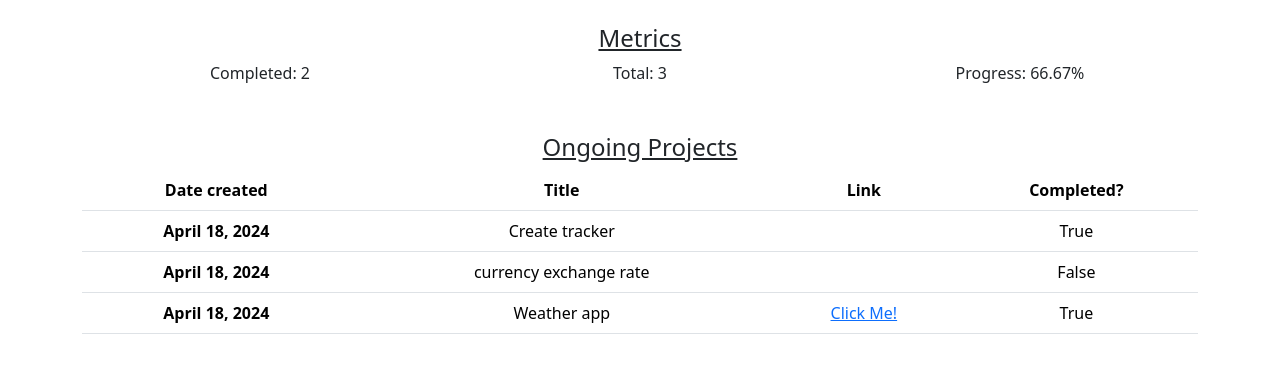
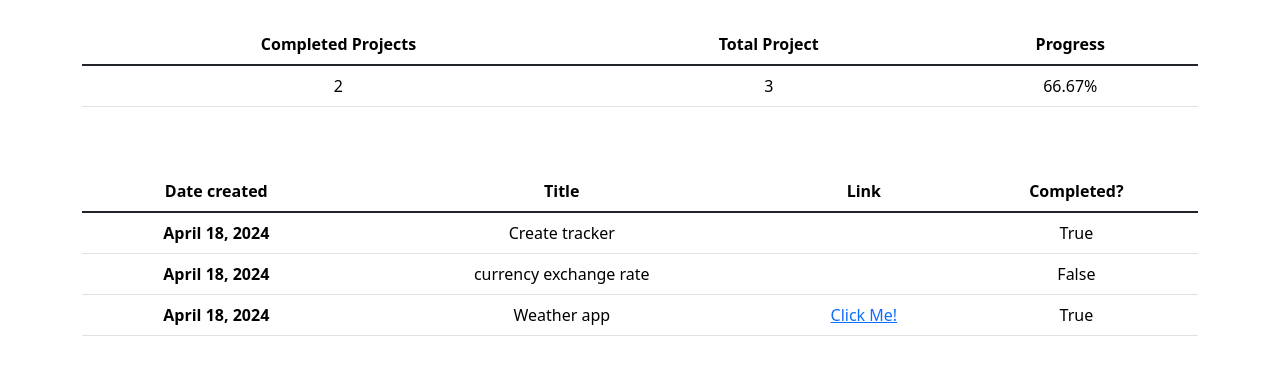
Before and after one commit to cangeorgecode/dj_project_tracker, a Django app: page / in a window 1280 px wide. Shown: the part 56-431 px from the top of the page. Run offline with Django 5.2, Linux system fonts and the light colour scheme; data comes from the database, SQL or seed files in the repository.

Commit message:
edit index.html

```diff
--- a/tracker/templates/tracker/index.html
+++ b/tracker/templates/tracker/index.html
@@ -1,17 +1,26 @@
 {% extends 'tracker/base.html' %}
 {% block content %}
 <div class="container text-center pt-4">
-    <h4><u>Metrics</u></h4>
-    <div class="row">
-        <div class="col">Completed: {{ completed }}</div>
-        <div class="col">Total: {{ total }}</div>
-        <div class="col">Progress: {{ progress }}%</div>
-    </div>
+    <table class="table">
+        <thead>
+          <tr>
+            <th scope="col">Completed Projects</th>
+            <th scope="col">Total Project</th>
+            <th scope="col">Progress</th>
+          </tr>
+        </thead>
+        <tbody class="table-group-divider">
+          <tr>
+            <td>{{ completed }}</td>
+            <td>{{ total }}</td>
+            <td>{{ progress }}%</td>
+          </tr>
+        </tbody>
+      </table>
 </div>
 
 <div class="container text-center pt-5">
-    <h4><u>Ongoing Projects</u></h4>
-<table class="table align-items-center">
+<table class="table ">
     <thead>
       <tr>
         <th scope="col">Date created</th>
@@ -26,7 +35,7 @@
         {% endif %}
       </tr>
     </thead>
-    <tbody>
+    <tbody class="table-group-divider">
     {% for project in projects %}
         <tr>
         <th scope="row" >{{ project.date_created.date }}</th>
```
